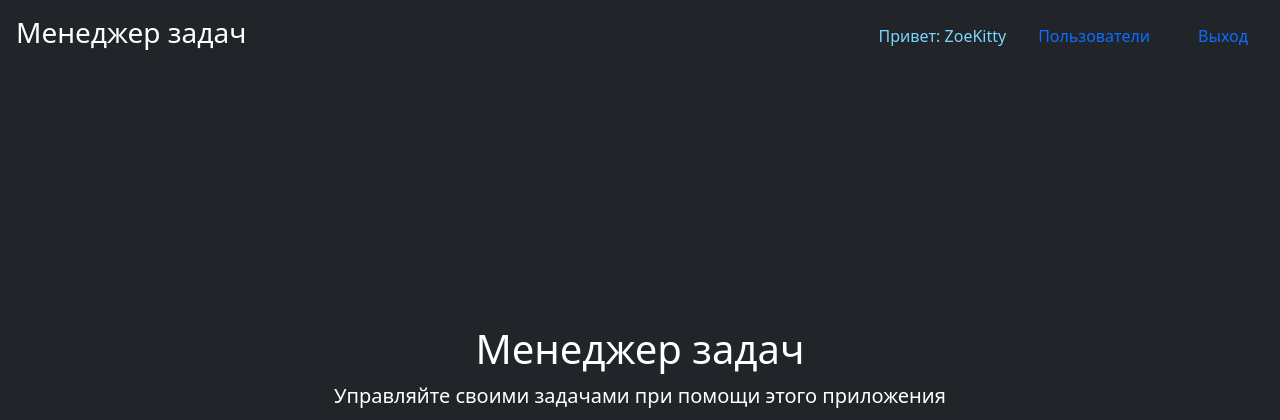
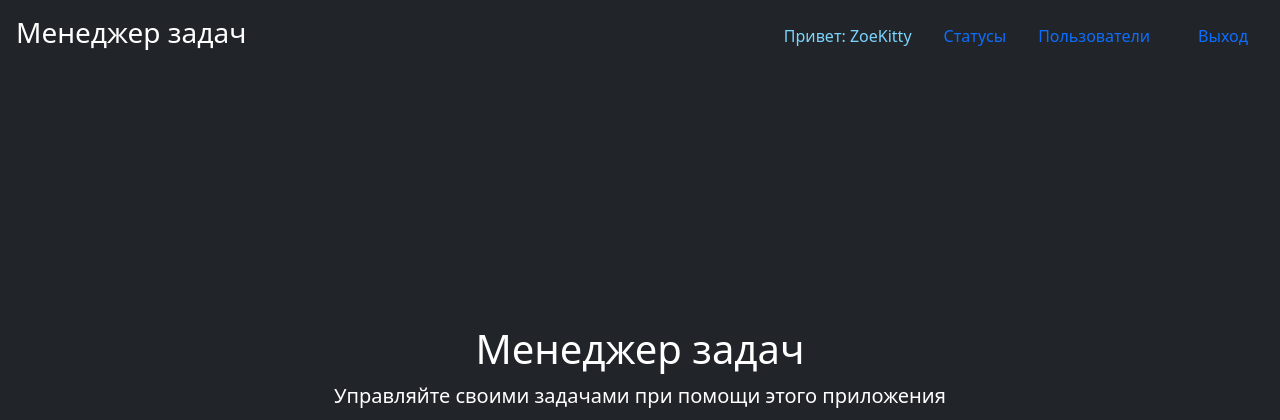
Before and after one commit to qffo/python-project-52, a Django app: page / in a window 1280 px wide. Shown: the top 420 px of the page. Run offline with Django 5.2, Linux system fonts and the light colour scheme; a user stored in the database is signed in; parts of the project's set-up code (start-up, migrations or seed data) failed here and were passed over; some libraries are stand-ins or nearby versions.

Commit message:
refactor(task_manager/templates/base.html) added a link to the status list in the main menu
Задача; Добавьте ссылку на список статусов в основное меню

```diff
--- a/task_manager/templates/base.html
+++ b/task_manager/templates/base.html
@@ -12,6 +12,7 @@
       <nav class="nav nav-masthead justify-content-center float-md-end">
         {% if user.is_authenticated %}
         <a class="nav-link" href="{% url 'user_update' user.pk %}" style="text-decoration: none; color: #7bd5ff;">Привет: {{ user.username }}</a>
+        <a class="nav-link" href="{% url 'status_list' %}">Статусы</a>
         {% endif %}
         <a class="nav-link" aria-current="page" href="{% url 'user_list' %}">Пользователи</a>
         {% if not user.is_authenticated %}
```
